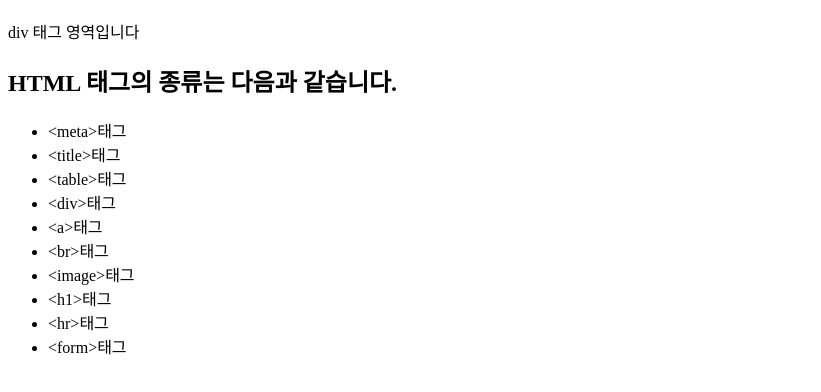
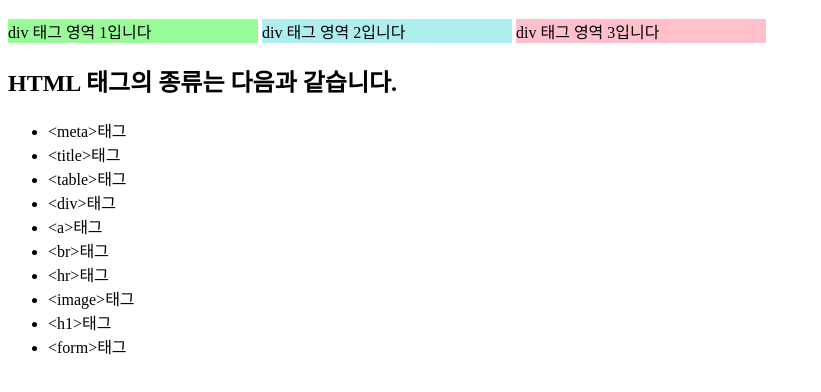
Before and after one commit to bySeiren02/HTML03, a plain HTML site: page index.html in a window 1280 px wide. Shown: the part 70-462 px from the top of the page, without its empty margins (0-821 px from the left). Drawn offline with Linux system fonts and the light colour scheme.

Commit message:
block 요소 실습

```diff
--- a/index.html
+++ b/index.html
@@ -7,8 +7,11 @@
 </head>
 <body>
     <h1>이유민</h1>
-    <div>div 태그 영역입니다</div>
+    <div style="background-color:palegreen; width: 250px; display: inline-block;">div 태그 영역 1입니다</div>
+    <div style="background-color:paleturquoise; width: 250px; display: inline-block;">div 태그 영역 2입니다</div>
+    <div style="background-color:pink;  width: 250px; display: inline-block;">div 태그 영역 3입니다</div>
     <h2>HTML 태그의 종류는 다음과 같습니다.</h2>
+    <!-- 여기에 써지는 내용은 렌더링되지 않습니다. -->
     <ul>
         <li>&lt;meta&gt;태그</li>
         <li>&lt;title&gt;태그</li>
@@ -16,9 +19,9 @@
         <li>&lt;div&gt;태그</li>
         <li>&lt;a&gt;태그</li>
         <li>&lt;br&gt;태그</li>
+        <li>&lt;hr&gt;태그</li>
         <li>&lt;image&gt;태그</li>
         <li>&lt;h1&gt;태그</li>
-        <li>&lt;hr&gt;태그</li>
         <li>&lt;form&gt;태그</li>
     </ul>
 </body>
```
